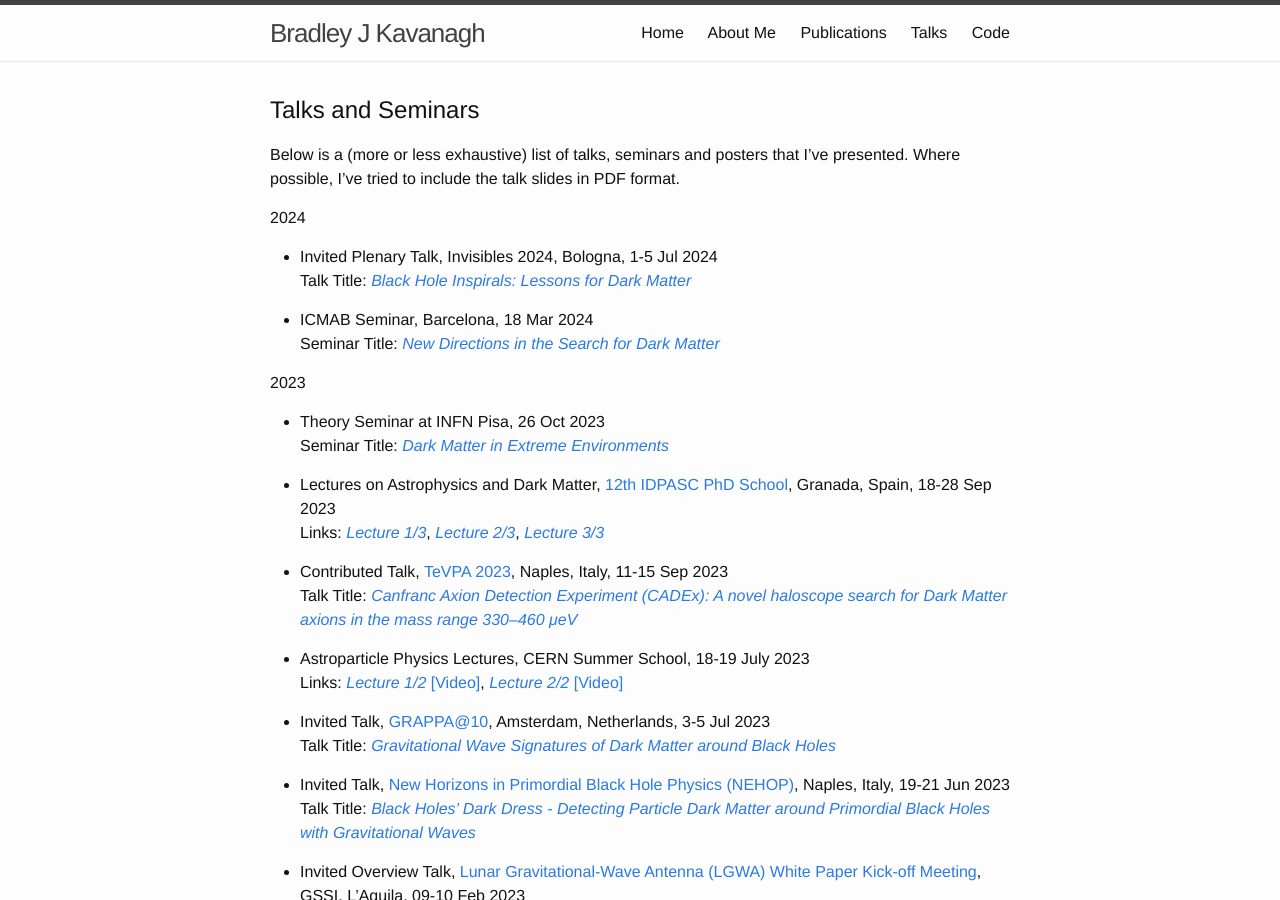
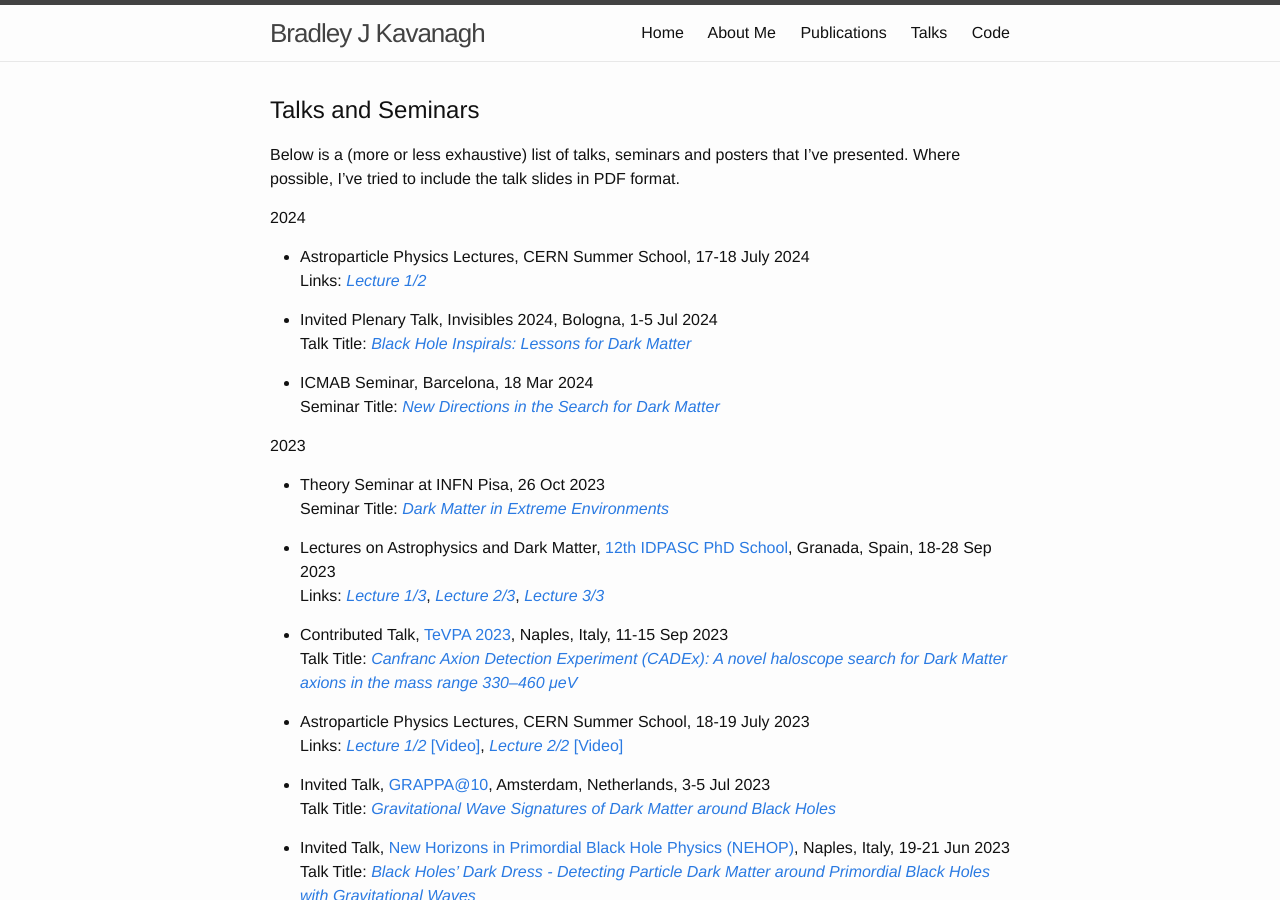
Before and after one commit to bradkav/bradkav.github.io, a Jekyll site: the page built from talks.md, in a window 1280 px wide and 900 px high. Built offline with Jekyll 4.4.1, drawn with Linux system fonts in a browser that asks for light colours.

Commit message:
Added Astroparticle talk 1

```diff
--- a/talks.md
+++ b/talks.md
@@ -10,6 +10,9 @@ weight: 4
 Below is a (more or less exhaustive) list of talks, seminars and posters that I've presented. Where possible, I've tried to include the talk slides in PDF format.
 
 #### 2024
+
+- Astroparticle Physics Lectures, CERN Summer School, 17-18 July 2024
+Links: [*Lecture 1/2*](/assets/slides/Astroparticle_CERN_summer_school_2024_Lecture1.pdf)
 
 - Invited Plenary Talk, Invisibles 2024, Bologna, 1-5 Jul 2024
 Talk Title: [*Black Hole Inspirals: Lessons for Dark Matter*](/assets/slides/KAVANAGH-Invisibles_Bologna_July2024.pdf)
```
Also changed, not shown: 1 other file.
